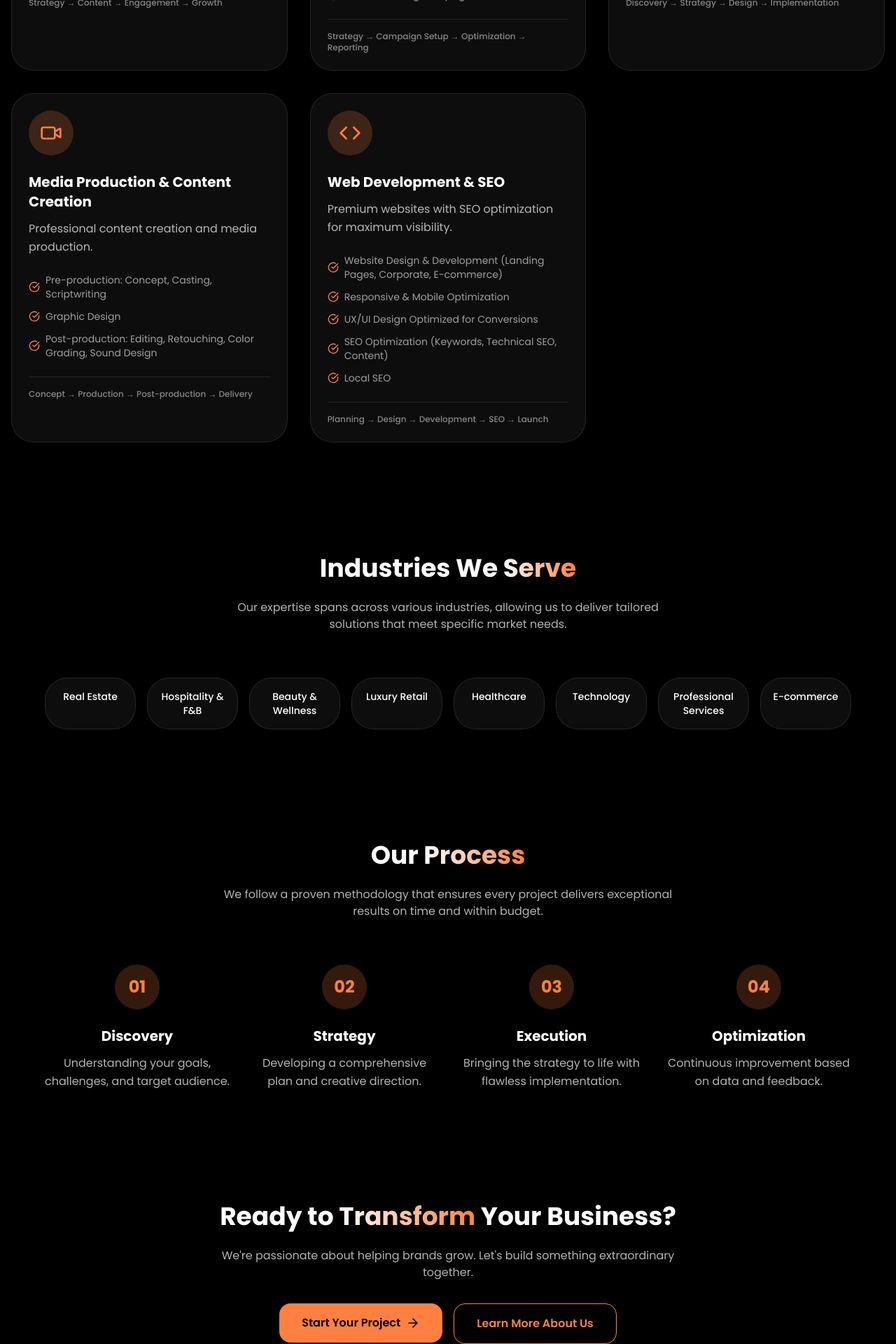
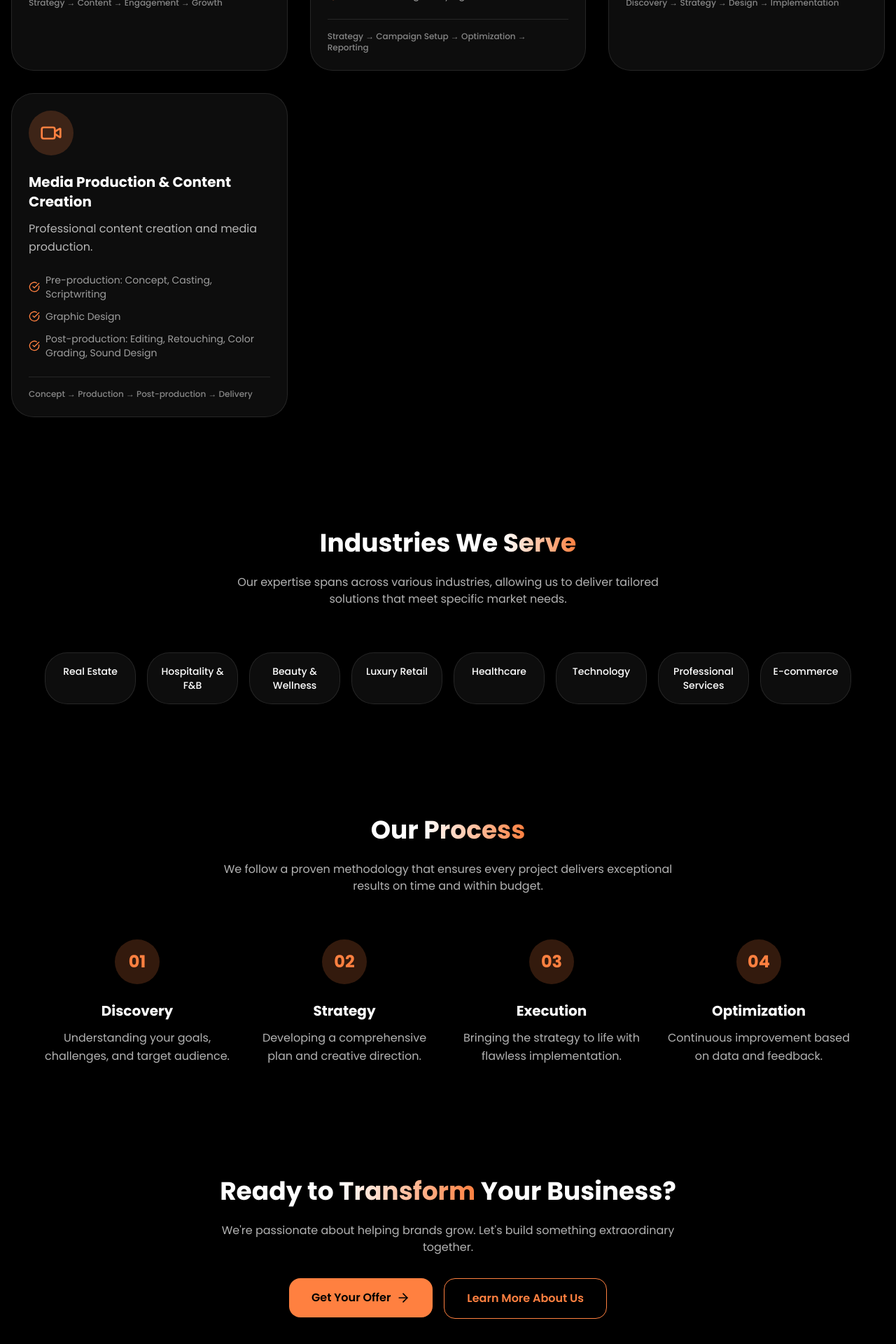
Before and after one commit to ssuvorin/iands-digital-portfolio, a Next.js app: page /services in a window 1280 px wide. Shown: the part 1200-3120 px from the top of the page at 70% size. Built offline with nearby package versions, Linux system fonts and the light colour scheme.

Commit message:
chore(services): remove Web Development & SEO from services, contact options, and footer

```diff
--- a/app/contact/page.tsx
+++ b/app/contact/page.tsx
@@ -2,7 +2,7 @@ import type { Metadata } from 'next'
 import ContactClient from '@/components/ContactClient'
 
 export const metadata: Metadata = {
-  title: 'Contact I&S Media and Digital - Start Your Project',
+  title: 'Contact I&S Media and Digital - Get Your Offer',
   description: 'Get in touch with I&S Media and Digital to discuss your next digital project. We\'re ready to help transform your brand.',
 }
 
--- a/app/projects/[slug]/page.tsx
+++ b/app/projects/[slug]/page.tsx
@@ -351,7 +351,7 @@ export default function ProjectPage({ params }: PageProps) {
                   href="/contact"
                   className="inline-flex items-center bg-accent hover:bg-accent/90 text-black px-8 py-4 rounded-lg font-semibold transition-colors duration-300"
                 >
-                  Start Your Project
+                  Get Your Offer
                   <ExternalLink className="ml-2 w-5 h-5" />
                 </Link>
               </motion.div>
--- a/components/AboutClient.tsx
+++ b/components/AboutClient.tsx
@@ -199,7 +199,7 @@ export default function AboutClient() {
                 href="/contact"
                 className="inline-flex items-center bg-accent hover:bg-accent/90 text-black px-8 py-4 rounded-lg font-semibold transition-colors duration-300"
               >
-                Start Your Project
+                Get Your Offer
                 <ArrowRight className="ml-2 w-5 h-5" />
               </Link>
             </motion.div>
--- a/components/ContactClient.tsx
+++ b/components/ContactClient.tsx
@@ -36,7 +36,6 @@ const services = [
   'Advertisement & Lead Generation',
   'Branding & Creative Solutions',
   'Media Production & Content Creation',
-  'Web Development & SEO',
 ]
 
 export default function ContactClient() {
--- a/components/FooterProgress.tsx
+++ b/components/FooterProgress.tsx
@@ -92,7 +92,6 @@ export default function FooterProgress() {
                 'Advertisement & Lead Generation',
                 'Branding & Creative Solutions',
                 'Media Production & Content Creation',
-                'Web Development & SEO',
               ].map((service) => (
                 <li key={service}>
                   <Link
--- a/components/Hero3D.tsx
+++ b/components/Hero3D.tsx
@@ -226,7 +226,7 @@ export default function Hero3D() {
               href="/contact"
               className="border border-white/30 hover:border-accent text-white hover:text-accent px-8 py-4 rounded-lg font-semibold text-lg"
             >
-              Start Your Project
+              Get Your Offer
             </MagneticButton>
           </motion.div>
         </motion.div>
--- a/components/ProjectsClient.tsx
+++ b/components/ProjectsClient.tsx
@@ -183,7 +183,7 @@ export default function ProjectsClient() {
                 href="/contact"
                 className="inline-flex items-center bg-accent hover:bg-accent/90 text-black px-8 py-4 rounded-lg font-semibold transition-colors duration-300"
               >
-                Start Your Project
+                Get Your Offer
                 <ArrowRight className="ml-2 w-5 h-5" />
               </Link>
             </motion.div>
--- a/components/ServicesClient.tsx
+++ b/components/ServicesClient.tsx
@@ -2,7 +2,7 @@
 
 import { motion } from 'framer-motion'
 import Link from 'next/link'
-import { ArrowRight, Palette, Code, Megaphone, Camera, BarChart3, ShoppingCart, Search, Lightbulb, CheckCircle, Users, Globe, Shield, MessageSquare, Target, Video, Monitor } from 'lucide-react'
+import { ArrowRight, Palette, Megaphone, Camera, BarChart3, ShoppingCart, Search, Lightbulb, CheckCircle, Users, Globe, Shield, MessageSquare, Target, Video, Monitor } from 'lucide-react'
 
 const services = [
   {
@@ -54,19 +54,6 @@ const services = [
       'Post-production: Editing, Retouching, Color Grading, Sound Design',
     ],
     process: 'Concept → Production → Post-production → Delivery',
-  },
-  {
-    icon: <Code className="w-8 h-8" />,
-    title: 'Web Development & SEO',
-    description: 'Premium websites with SEO optimization for maximum visibility.',
-    features: [
-      'Website Design & Development (Landing Pages, Corporate, E-commerce)',
-      'Responsive & Mobile Optimization',
-      'UX/UI Design Optimized for Conversions',
-      'SEO Optimization (Keywords, Technical SEO, Content)',
-      'Local SEO',
-    ],
-    process: 'Planning → Design → Development → SEO → Launch',
   },
 ]
 
@@ -289,7 +276,7 @@ export default function ServicesClient() {
                   href="/contact"
                   className="inline-flex items-center bg-accent hover:bg-accent/90 text-black px-8 py-4 rounded-lg font-semibold transition-colors duration-300"
                 >
-                  Start Your Project
+                  Get Your Offer
                   <ArrowRight className="ml-2 w-5 h-5" />
                 </Link>
               </motion.div>
```
Also changed, not shown: public/manifest.json.
